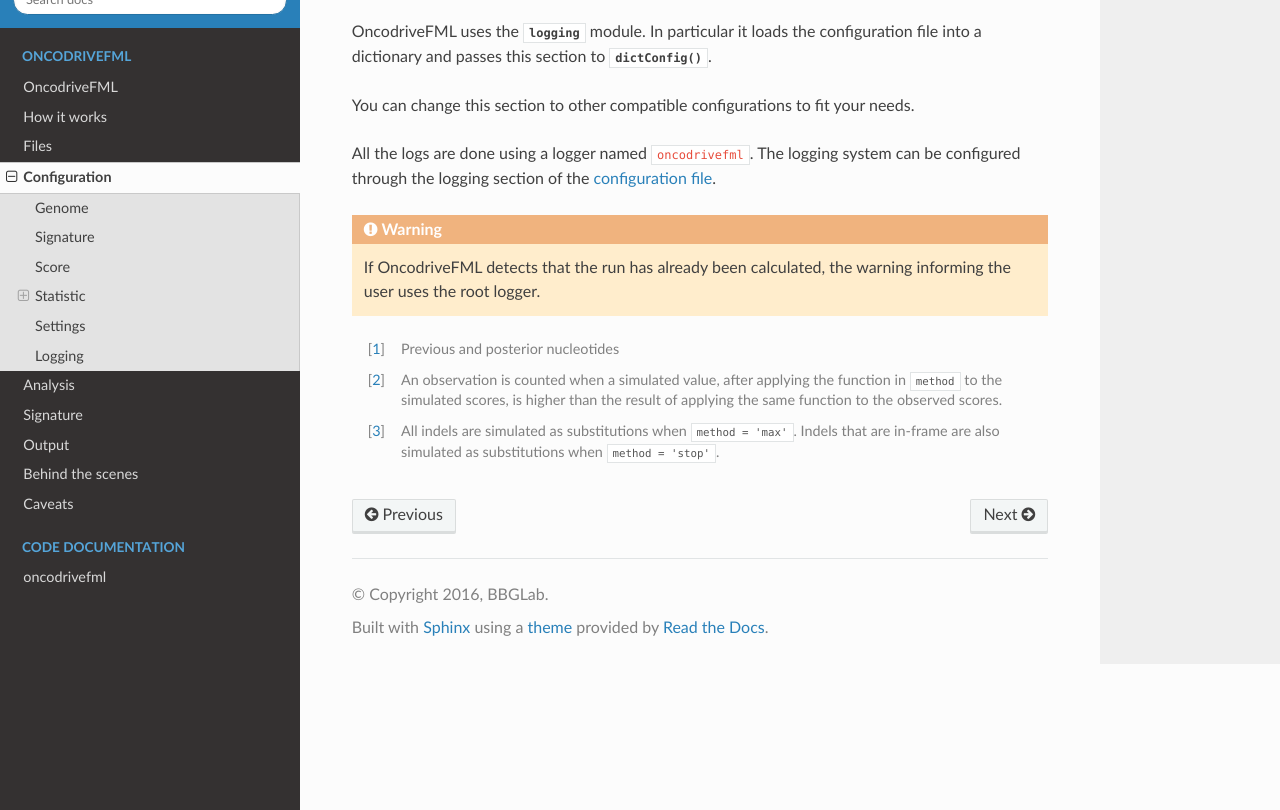
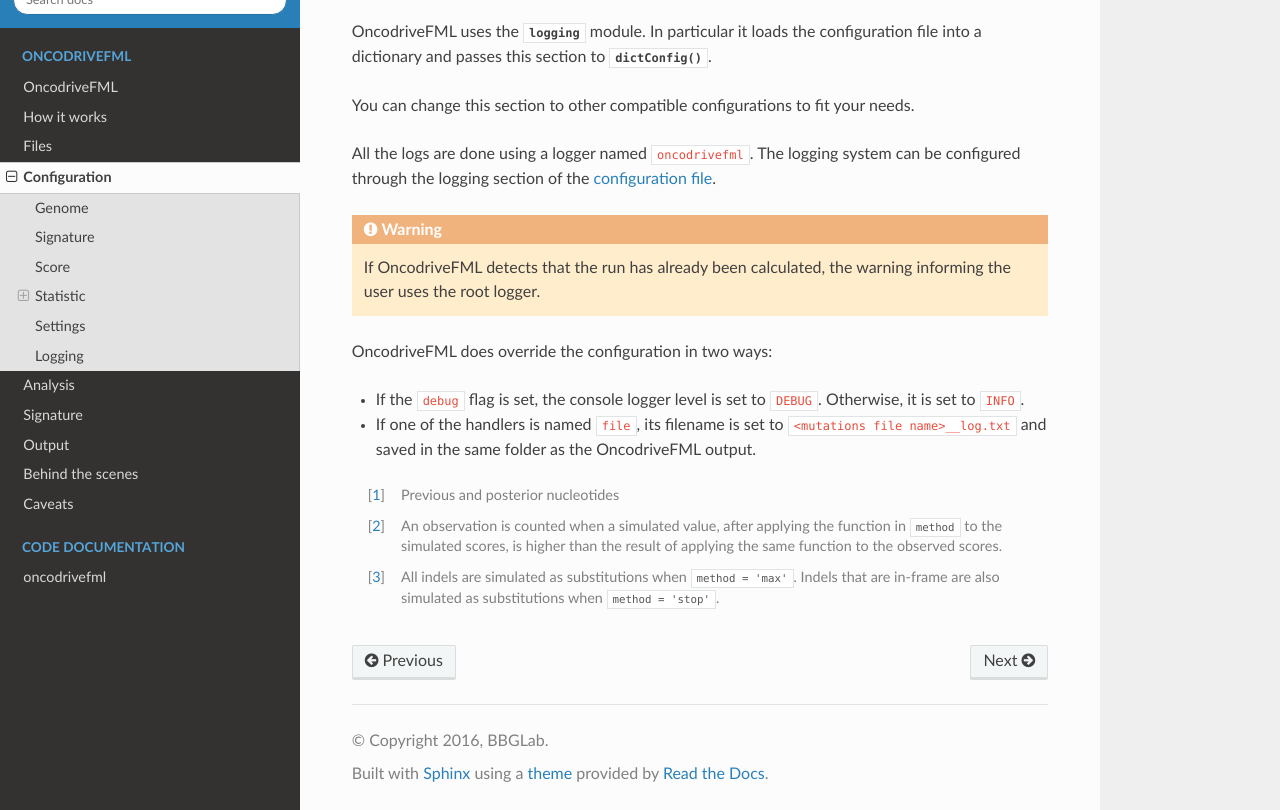
Before and after one commit to bbglab/oncodrivefml, a Sphinx documentation site: the page built from docs/source/configuration.rst, in a window 1280 px wide and 900 px high, scrolled down 6296 px, cut to the strip 90-900 px from the top of the window. Built offline with Sphinx 7.4.7 and the Read the Docs theme 2.0.0, drawn with Linux system fonts in a browser that asks for light colours; formulas are drawn with MathJax 3.

Commit message:
Updated command line help and docs related to configuration file

```diff
--- a/docs/source/configuration.rst
+++ b/docs/source/configuration.rst
@@ -365,7 +365,13 @@ The logging system can be configured through the logging section of the
    the warning informing the user uses the root logger.
 
 
+OncodriveFML does override the configuration in two ways:
 
+- If the ``debug`` flag is set, the console logger level is set to ``DEBUG``.
+  Otherwise, it is set to ``INFO``.
+- If one of the handlers is named ``file``, its filename is set to
+  ``<mutations file name>__log.txt`` and saved in the same folder as
+  the OncodriveFML output.
 
 
 .. [#context] Previous and posterior nucleotides
```
Also changed, not shown: 1 other file.
